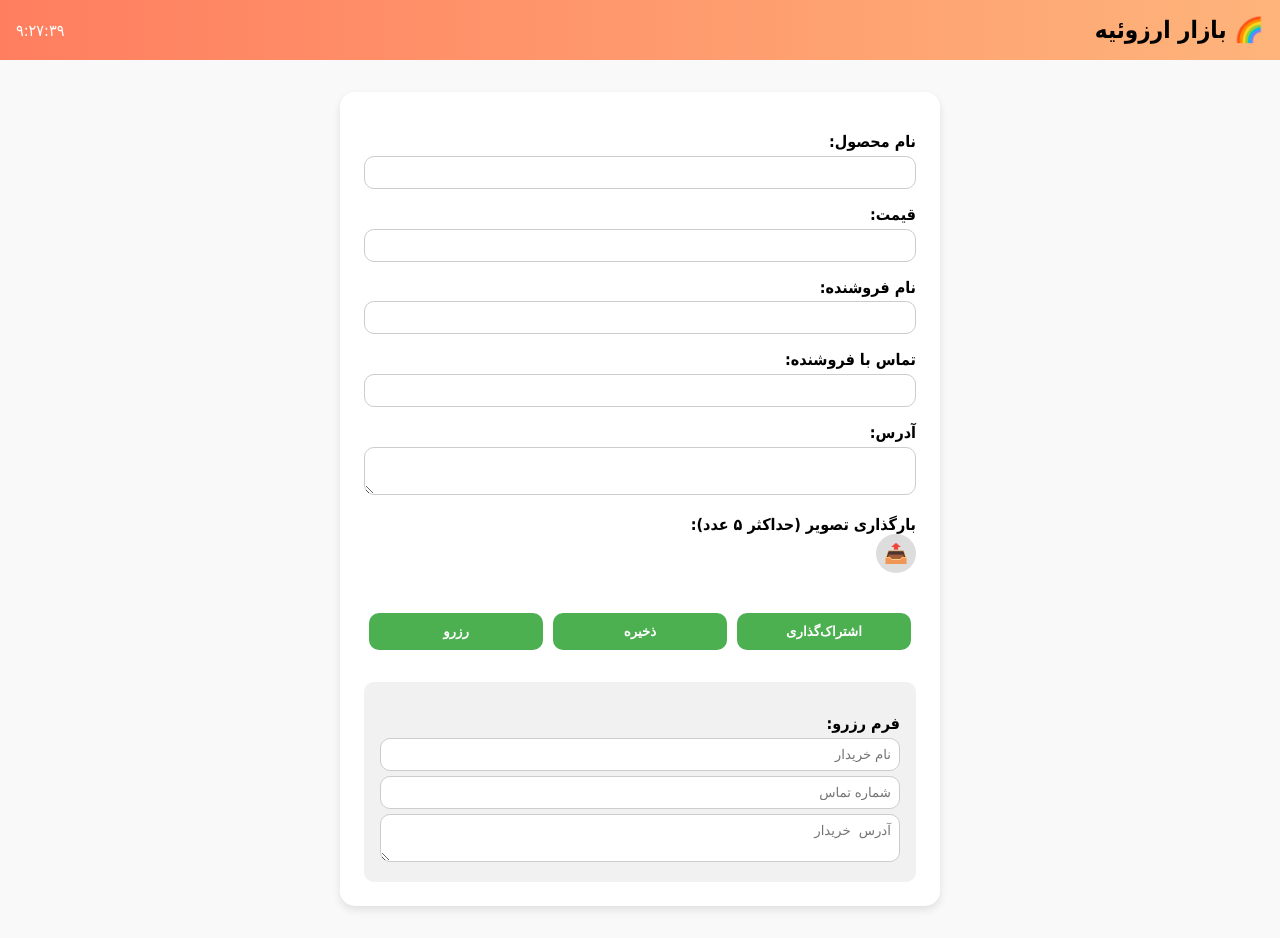
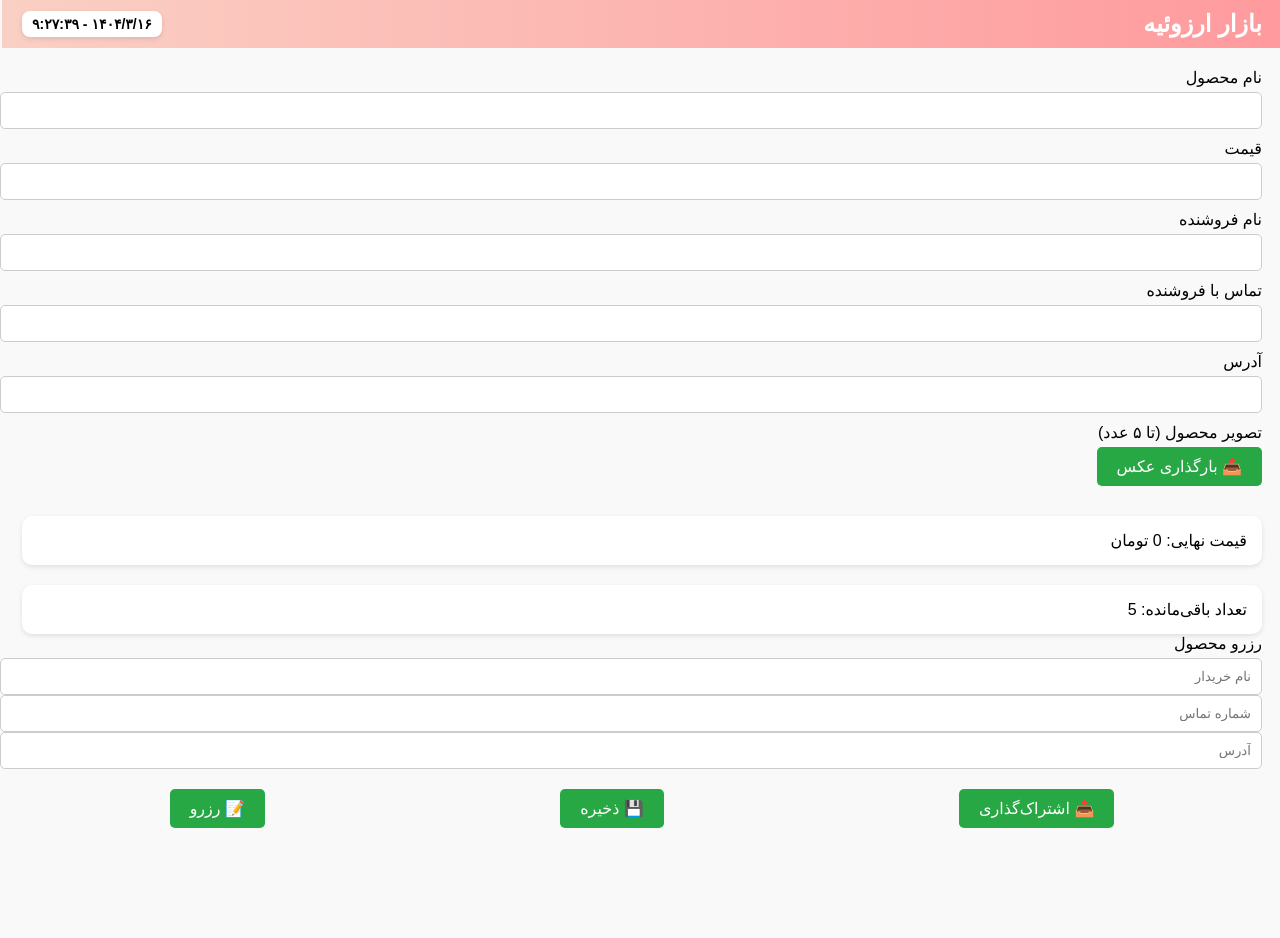
Before and after one commit to orzooiyehmarket/bazar_orzooiyeh, a plain HTML site: page docs/index.html in a window 1280 px wide. After the commit the page ends 848 px from the top, so only its background shows below. Drawn offline with Linux system fonts and the light colour scheme.

Commit message:
Update index.html

```diff
--- a/docs/index.html
+++ b/docs/index.html
@@ -1,274 +1,251 @@
 <!DOCTYPE html>
 <html lang="fa" dir="rtl">
+
 <head>
   <meta charset="UTF-8">
+  <meta name="viewport" content="width=device-width, initial-scale=1.0">
   <title>بازار ارزوئیه</title>
-  <meta name="viewport" content="width=device-width, initial-scale=1.0">
   <style>
-    * { box-sizing: border-box; }
     body {
-      font-family: Tahoma, sans-serif;
+      font-family: sans-serif;
+      background-color: #f9f9f9;
       margin: 0;
-      background: #f9f9f9;
+      padding: 0;
     }
 
     header {
       display: flex;
       justify-content: space-between;
       align-items: center;
-      padding: 1rem;
-      background: linear-gradient(90deg, #ff7e5f, #feb47b);
-      color: white;
-    }
-
-    .title {
-      font-size: 1.5rem;
-      font-weight: bold;
-      animation: colorChange 5s infinite alternate;
-    }
-
-    @keyframes colorChange {
-      0% { color: #fff; }
-      100% { color: #000; }
-    }
-
-    .clock {
-      font-size: 1rem;
-    }
-
-    .form-box {
-      max-width: 600px;
-      margin: 2rem auto;
-      background: white;
-      padding: 1.5rem;
-      border-radius: 15px;
-      box-shadow: 0 4px 8px rgba(0,0,0,0.1);
-    }
-
-    label {
-      display: block;
-      margin-top: 1rem;
+      padding: 10px 20px;
+      background: linear-gradient(to left, #ff9a9e, #fad0c4);
+      color: #fff;
+      font-size: 24px;
       font-weight: bold;
     }
 
-    input, textarea {
+    .datetime {
+      font-size: 14px;
+      background-color: #fff;
+      color: #000;
+      padding: 5px 10px;
+      border-radius: 8px;
+      box-shadow: 0 2px 5px rgba(0,0,0,0.1);
+    }
+
+    .container {
+      padding: 20px;
+    }
+
+    .field {
+      margin-bottom: 10px;
+    }
+
+    .field label {
+      display: block;
+      margin-bottom: 5px;
+    }
+
+    .field input, .field textarea {
       width: 100%;
-      padding: 0.5rem;
-      margin-top: 0.3rem;
+      padding: 10px;
       border: 1px solid #ccc;
+      border-radius: 5px;
+    }
+
+    .preview {
+      margin-top: 10px;
+      display: flex;
+      gap: 10px;
+      overflow-x: auto;
+    }
+
+    .preview img {
+      max-height: 100px;
+      border-radius: 5px;
+    }
+
+    .buttons {
+      display: flex;
+      justify-content: space-around;
+      margin-top: 20px;
+    }
+
+    button {
+      padding: 10px 20px;
+      border: none;
+      border-radius: 5px;
+      background-color: #28a745;
+      color: #fff;
+      font-size: 16px;
+      cursor: pointer;
+    }
+
+    .price-box, .buy-box {
+      padding: 15px;
+      background: #fff;
+      margin-top: 20px;
+      box-shadow: 0 2px 5px rgba(0,0,0,0.1);
       border-radius: 10px;
     }
 
-    .image-preview {
-      display: flex;
-      gap: 10px;
-      overflow-x: auto;
-      margin-top: 1rem;
-    }
-
-    .image-preview img {
-      max-height: 100px;
-      border-radius: 10px;
-    }
-
-    .actions {
-      display: flex;
-      justify-content: space-between;
-      margin-top: 1.5rem;
-    }
-
-    button {
-      padding: 0.7rem 1.2rem;
-      border: none;
-      border-radius: 10px;
-      background: #4CAF50;
-      color: white;
-      font-weight: bold;
-      cursor: pointer;
-      flex: 1;
-      margin: 0 0.3rem;
-    }
-
-    button:hover {
-      background: #388e3c;
-    }
-
-    .upload-icon {
-      font-size: 1.2rem;
-      background: #ddd;
-      padding: 0.5rem;
-      border-radius: 50%;
-      cursor: pointer;
-      display: inline-block;
-    }
-
-    .reservation-box {
-      margin-top: 2rem;
-      background: #f1f1f1;
-      padding: 1rem;
-      border-radius: 10px;
-    }
-
-    /* ⏩ نویگیشن کشویی */
     .nav-panel {
       position: fixed;
       top: 0;
       right: -100%;
-      width: 70%;
+      width: 100%;
       height: 100%;
-      background: #333;
-      color: white;
-      transition: 0.4s;
+      background-color: rgba(255,255,255,0.95);
+      transition: right 0.3s ease-in-out;
       z-index: 1000;
-      padding: 2rem;
+      padding: 40px 20px;
+      box-sizing: border-box;
     }
 
-    .nav-panel.active {
+    .nav-panel.open {
       right: 0;
     }
 
     .nav-panel a {
       display: block;
-      margin: 1rem 0;
-      color: white;
+      margin-bottom: 20px;
+      font-size: 18px;
+      color: #333;
       text-decoration: none;
-      font-size: 1.2rem;
     }
 
-    /* کشف لمس */
-    .touch-area {
-      position: fixed;
-      right: 0;
-      top: 0;
-      width: 30px;
-      height: 100vh;
-      z-index: 999;
-    }
-
-    @media (max-width: 600px) {
-      .form-box { margin: 1rem; }
+    @media screen and (max-width: 768px) {
+      .buttons {
+        flex-direction: column;
+        gap: 10px;
+      }
     }
   </style>
 </head>
+
 <body>
+  <header>
+    <div>بازار ارزوئیه</div>
+    <div class="datetime" id="datetime"></div>
+  </header>
 
-<div class="touch-area"></div>
-<nav class="nav-panel" id="navPanel">
-  <a href="#">اشتراک‌گذاری</a>
-  <a href="#">درباره ما</a>
-  <a href="#">تماس با ما</a>
-</nav>
+  <div class="container">
+    <div class="field">
+      <label>نام محصول</label>
+      <input type="text" id="name">
+    </div>
+    <div class="field">
+      <label>قیمت</label>
+      <input type="text" id="price">
+    </div>
+    <div class="field">
+      <label>نام فروشنده</label>
+      <input type="text" id="seller">
+    </div>
+    <div class="field">
+      <label>تماس با فروشنده</label>
+      <input type="text" id="contact">
+    </div>
+    <div class="field">
+      <label>آدرس</label>
+      <input type="text" id="address">
+    </div>
 
-<header>
-  <div class="title">🌈 بازار ارزوئیه</div>
-  <div class="clock" id="clockBox">--:--</div>
-</header>
+    <div class="field">
+      <label>تصویر محصول (تا ۵ عدد)</label>
+      <input type="file" id="images" accept="image/*" multiple style="display:none">
+      <button onclick="document.getElementById('images').click()">
+        📤 بارگذاری عکس
+      </button>
+      <div class="preview" id="preview"></div>
+    </div>
 
-<section class="form-box">
-  <label>نام محصول:</label>
-  <input type="text" id="name">
+    <div class="price-box">
+      قیمت نهایی: <span id="final-price">0</span> تومان
+    </div>
 
-  <label>قیمت:</label>
-  <input type="text" id="price">
+    <div class="buy-box">
+      تعداد باقی‌مانده: <span id="stock">5</span>
+    </div>
 
-  <label>نام فروشنده:</label>
-  <input type="text" id="seller">
+    <div class="field">
+      <label>رزرو محصول</label>
+      <input type="text" id="buyer-name" placeholder="نام خریدار">
+      <input type="text" id="buyer-phone" placeholder="شماره تماس">
+      <input type="text" id="buyer-address" placeholder="آدرس">
+    </div>
 
-  <label>تماس با فروشنده:</label>
-  <input type="text" id="contact">
-
-  <label>آدرس:</label>
-  <textarea id="address"></textarea>
-
-  <label>بارگذاری تصویر (حداکثر ۵ عدد):</label>
-  <input type="file" id="images" accept="image/*" multiple style="display:none" onchange="previewImages(this)">
-  <span class="upload-icon" onclick="document.getElementById('images').click()">📤</span>
-  <div class="image-preview" id="preview"></div>
-
-  <div class="actions">
-    <button onclick="shareWhatsApp()">اشتراک‌گذاری</button>
-    <button onclick="saveProduct()">ذخیره</button>
-    <button onclick="reserveProduct()">رزرو</button>
+    <div class="buttons">
+      <button onclick="shareToWhatsApp()">📤 اشتراک‌گذاری</button>
+      <button onclick="saveData()">💾 ذخیره</button>
+      <button onclick="reserveProduct()">📝 رزرو</button>
+    </div>
   </div>
 
-  <div class="reservation-box">
-    <label>فرم رزرو:</label>
-    <input type="text" id="buyerName" placeholder="نام خریدار">
-    <input type="text" id="buyerPhone" placeholder="شماره تماس">
-    <textarea id="buyerAddress" placeholder="آدرس خریدار"></textarea>
+  <div class="nav-panel" id="nav">
+    <a href="#">اشتراک‌گذاری</a>
+    <a href="#">درباره ما</a>
+    <a href="#">تماس با ما</a>
   </div>
-</section>
 
-<script>
-  let imagesArray = [];
+  <script>
+    document.addEventListener('touchstart', handleTouchStart, false);
+    document.addEventListener('touchmove', handleTouchMove, false);
 
-  function previewImages(input) {
-    const preview = document.getElementById('preview');
-    preview.innerHTML = '';
-    imagesArray = Array.from(input.files).slice(0, 5);
-    imagesArray.forEach(file => {
-      const reader = new FileReader();
-      reader.onload = e => {
-        const img = document.createElement('img');
-        img.src = e.target.result;
-        preview.appendChild(img);
-      };
-      reader.readAsDataURL(file);
-    });
-  }
+    let xDown = null;
 
-  function shareWhatsApp() {
-    const name = document.getElementById('name').value;
-    const price = document.getElementById('price').value;
-    const seller = document.getElementById('seller').value;
-    const contact = document.getElementById('contact').value;
-    const address = document.getElementById('address').value;
-    const now = new Date().toLocaleString('fa-IR');
+    function handleTouchStart(evt) {
+      xDown = evt.touches[0].clientX;
+    }
 
-    let message = `🛍️ ${name}\n💵 ${price} تومان\n👤 ${seller}\n📞 ${contact}\n📍 ${address}\n📅 ${now}`;
-    const number = "09136666552";
+    function handleTouchMove(evt) {
+      if (!xDown) return;
+      let xUp = evt.touches[0].clientX;
+      let xDiff = xDown - xUp;
+      if (xDiff > 50) document.getElementById('nav').classList.add('open');
+      xDown = null;
+    }
 
-    const whatsappURL = `https://wa.me/${number}?text=${encodeURIComponent(message)}`;
-    window.open(whatsappURL, '_blank');
-  }
+    function updateDateTime() {
+      const now = new Date();
+      const date = now.toLocaleDateString('fa-IR');
+      const time = now.toLocaleTimeString('fa-IR');
+      document.getElementById('datetime').innerText = `${date} - ${time}`;
+    }
+    setInterval(updateDateTime, 1000);
+    updateDateTime();
 
-  function saveProduct() {
-    alert("📥 اطلاعات ذخیره شد (شبیه‌سازی)");
-  }
+    function shareToWhatsApp() {
+      const img = document.querySelector('#preview img')?.src || '';
+      const data = `نام ${name.value}\nقیمت ${price.value}\nفروشنده ${seller.value}\nتماس ${contact.value}\nآدرس ${address.value}`;
+      const msg = img + '\n' + data;
+      window.open(`https://wa.me/989136666552?text=${encodeURIComponent(msg)}`);
+    }
 
-  function reserveProduct() {
-    const name = document.getElementById('buyerName').value;
-    const phone = document.getElementById('buyerPhone').value;
-    const address = document.getElementById('buyerAddress').value;
-    alert(`✅ رزرو ثبت شد برای ${name}`);
-  }
+    function saveData() {
+      alert('ذخیره شد (به‌صورت نمایشی)');
+    }
 
-  // ساعت دیجیتال
-  setInterval(() => {
-    const now = new Date();
-    document.getElementById('clockBox').innerText = now.toLocaleTimeString('fa-IR');
-  }, 1000);
+    function reserveProduct() {
+      const name = document.getElementById('buyer-name').value;
+      const phone = document.getElementById('buyer-phone').value;
+      const address = document.getElementById('buyer-address').value;
+      alert(`رزرو با موفقیت انجام شد برای ${name}`);
+    }
 
-  // نویگیشن لمسی
-  const nav = document.getElementById('navPanel');
-  const touchArea = document.querySelector('.touch-area');
-  let touchStartX = 0;
+    images.onchange = () => {
+      preview.innerHTML = '';
+      [...images.files].slice(0, 5).forEach(file => {
+        const reader = new FileReader();
+        reader.onload = e => {
+          const img = document.createElement('img');
+          img.src = e.target.result;
+          preview.appendChild(img);
+        };
+        reader.readAsDataURL(file);
+      });
+    };
+  </script>
+</body>
 
-  touchArea.addEventListener('touchstart', e => {
-    touchStartX = e.touches[0].clientX;
-  });
-
-  touchArea.addEventListener('touchmove', e => {
-    const touchMoveX = e.touches[0].clientX;
-    if (touchStartX - touchMoveX < -50) {
-      nav.classList.add('active');
-    }
-  });
-
-  document.body.addEventListener('click', () => {
-    nav.classList.remove('active');
-  });
-</script>
-
-</body>
 </html>
```
